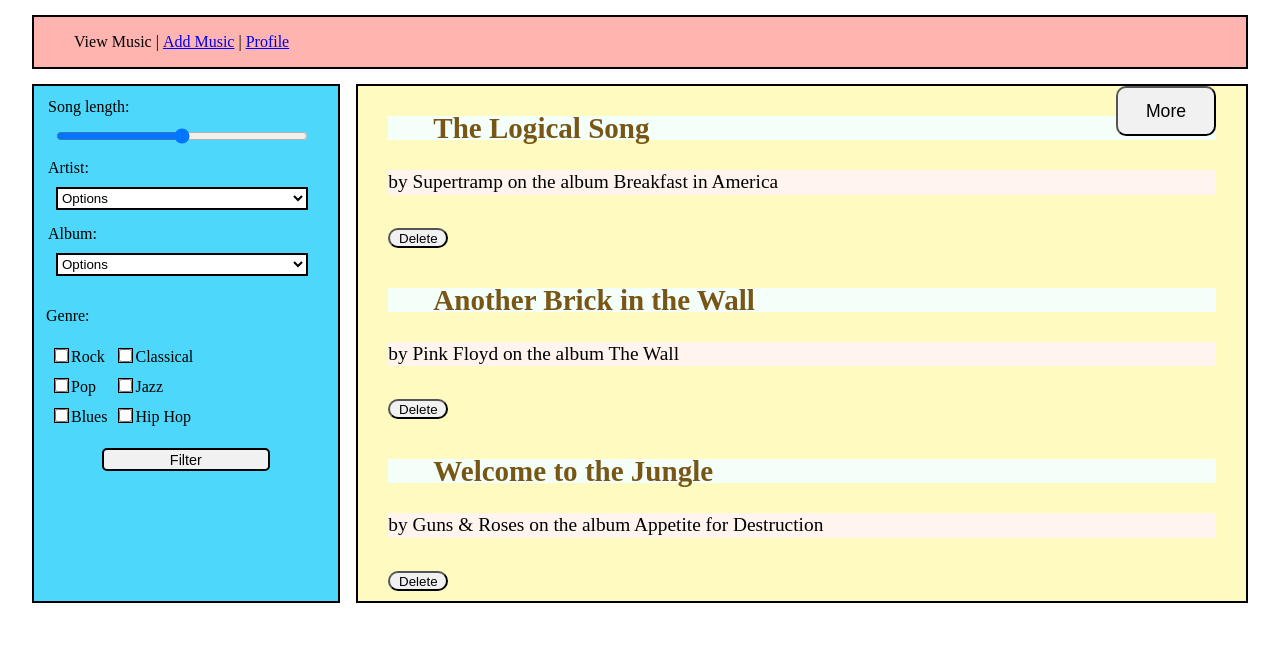
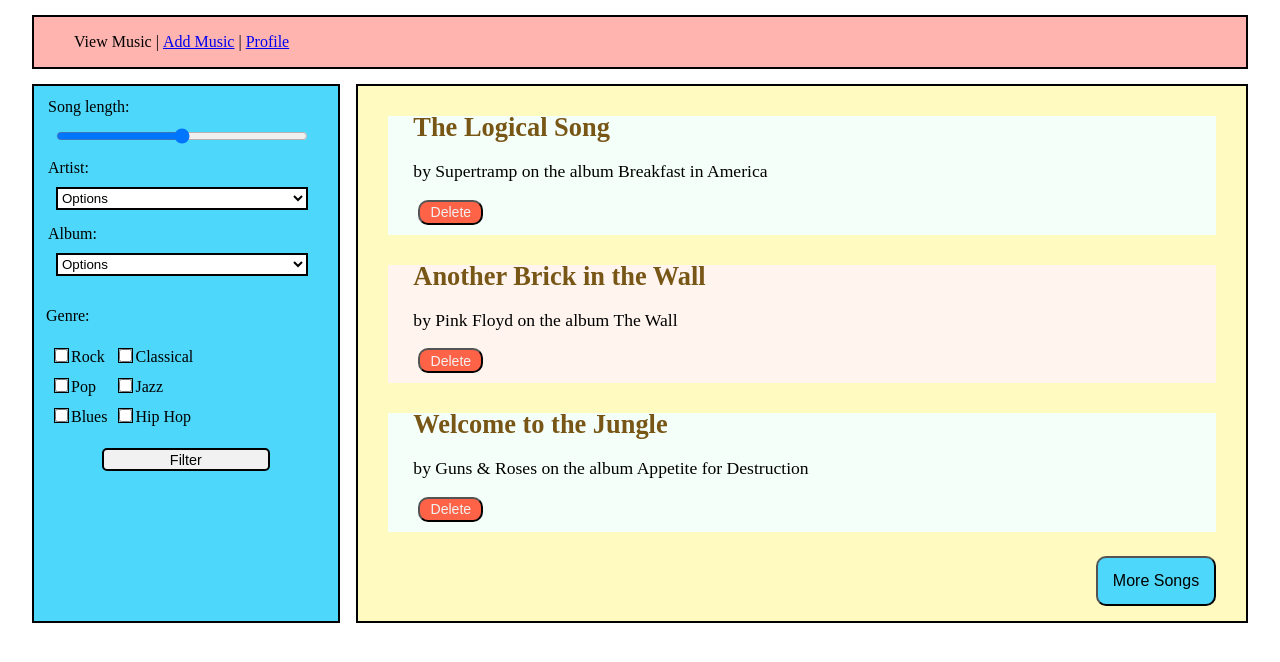
Before and after one commit to wfhutch/music-history, a plain HTML site: page index.html in a window 1280 px wide. Drawn offline with nearby package versions, Linux system fonts and the light colour scheme.

Commit message:
Got delete functionality working. Changed button colors

```diff
--- a/main.js
+++ b/main.js
@@ -1,22 +1,3 @@
-     // var songs = [];
-
-     //  songs[songs.length] = "Legs > by Z*ZTop on the album Eliminator";
-     //  songs[songs.length] = "The Logical Song > by Supertr@amp on the album Breakfast in America";
-     //  songs[songs.length] = "Another Brick in the Wall > by Pink Floyd on the album The Wall";
-     //  songs[songs.length] = "Welco(me to the Jungle > by Guns & Roses on the album Appetite for Destruction";
-     //  songs[songs.length] = "Ironi!c > by Alanis Moris*ette on the album Jagged Little Pill";
-
-     //  var songElement=document.getElementById("content");
-     //  songs.push("Waking Light - by Beck on the album Morning Phase");
-     //  songs.unshift("Washed By The Water - by NEEDTOBREATHE on the album The Heat");
-     //  songs.push("There's No Way Out Of Here - By David Gilmour on the album David Gilmour")
-     //  songs.pop("There's No Way Out Of Here - By David Gilmour on the album David Gilmour")
-     //  for (var i = 0; i < songs.length; i++) {
-     //    songs[i] = songs[i].replace(">", "-");
-     //    songs[i] = songs[i].replace(/[*@(!]/g, "");
-     //    songElement.innerHTML += '<section class="songs">' + songs[i] + '<section>';
-     //  }
-
 
 $(document).ready(function() {
 
@@ -29,29 +10,28 @@ $(document).ready(function() {
      for (var i = 0; i < data.songs.length; i++) {
        var songData = "";
        var currentSong = data.songs[i];
+       songData += "<section class='song-div'>";
        songData += "<div class='songs'>";
        songData += "<h2>" + currentSong.name + "</h2>";
-     songData += "</div>"
-     songData += "<div class='songs'>";
+       songData += "<p class='song-info'>";
        songData += "by " + currentSong.artist;
-     songData += " on the album " + currentSong.album;
+       songData += " on the album " + currentSong.album + "</p>";
+       songData += "</div>";
+       songData += "<button type='button' class='deleteButton'>Delete</button>";
+       songData += "</section>";
        contentEl.append(songData);
-     $("#content").append("<button type='button' id='deleteButton'>Delete</button>");
-
-
      }
 
-    $("#deleteButton").click("this.songData", function() {
-        alert("goodbye");
-    })
+     $("body").on("click", ".deleteButton", function(e) {
+        $(this).closest(".song-div").remove();
+     });
 
    })
 
-   $("#content").append("<button type='button' id='moreButton'>More</button>");
+   $("#content").append("<button type='button' class='moreButton'>More Songs</button>");
 
-   $("#moreButton").on("click", function() {
+   $(".moreButton").on("click", function() {
       // alert("hello");
-
     $.ajax({
      url: "songs2.json"
     }).done(function(data) {
@@ -61,18 +41,25 @@ $(document).ready(function() {
      for (var i = 0; i < data.songs.length; i++) {
        var songData2 = "";
        var currentSong2 = data.songs[i];
+       songData2 += "<section class='song-div'>";
        songData2 += "<div class='songs'>";
        songData2 += "<h2>" + currentSong2.name + "</h2>";
-     songData2 += "</div>"
-     songData2 += "<div class='songs'>";
+       songData2 += "<p class='song-info'>";
        songData2 += "by " + currentSong2.artist;
-     songData2 += " on the album " + currentSong2.album;
+       songData2 += " on the album " + currentSong2.album + "</p>";
+       songData2 += "</div>";
+       songData2 += "<button type='button' class='deleteButton'>Delete</button>";
+       songData2 += "</section>";
        contentEl2.append(songData2);
-     $("#content").append("<button id='deleteButton'>Delete</button>");
+
      }
-   $("#content").append("<div id='moreDiv'><button id='moreButton' class='btn btn-success'>More</button>");
+
+     $("body").on("click", ".deleteButton", function(e) {
+        $(this).closest(".song-div").remove();
+     });
 
     })
 
+    $(".moreButton").css("display", "none");
    })
 });
--- a/style.css
+++ b/style.css
@@ -119,53 +119,52 @@ RIGHT SIDE
 }
 
 #content h2 {
-  margin-left: 45px;
+  margin-left: 25px;
   color: #785616;
-  font-weight: 400;
-}
-
-#content h2:first-of-type {
   font-weight: bold;
 }
 
-.songs {
+.song-div {
   font-size: 1.1em;
   margin: 30px 30px 30px 30px;
 }
 
-.songs:first-child {
+.song-div:first-child {
   font-weight: 600;
 }
 
-.songs:nth-of-type(2n+0) {
+.song-div:nth-of-type(2n+0) {
   background-color: #fff5ee;
 }
 
-.songs:nth-of-type(2n+1) {
+.song-div:nth-of-type(2n+1) {
   background-color: #f5fffa;
 }
 
-#deleteButton {
-  width: 60px;
-  height: 20px;
+.song-info {
+  margin-left: 25px;
+}
+
+.deleteButton {
+  width: 65px;
+  height: 25px;
   margin: 0 0 10px 30px;
   border-radius: 10px;
-  background-color: #f1f1f1;
+  font-size: .8em;
+  color: #f1f1f1;
+  background-color: tomato;
 
 }
 
-/*#moreDiv {
-
-}*/
-
-#moreButton {
+.moreButton {
   float: right;
   margin-right: 30px;
   padding: 10px;
-  width: 100px;
+  width: 120px;
   height: 50px;
   border-radius: 10px;
-  margin-bottom: 10px;
+  margin-top: 470px;
+  margin-bottom: 15px;
   font-size: 1em;
-  background-color: #f1f1f1;
+  background-color: #4dd7fa;
 }
```
Lines whose indentation alone changed are shown as unchanged.
